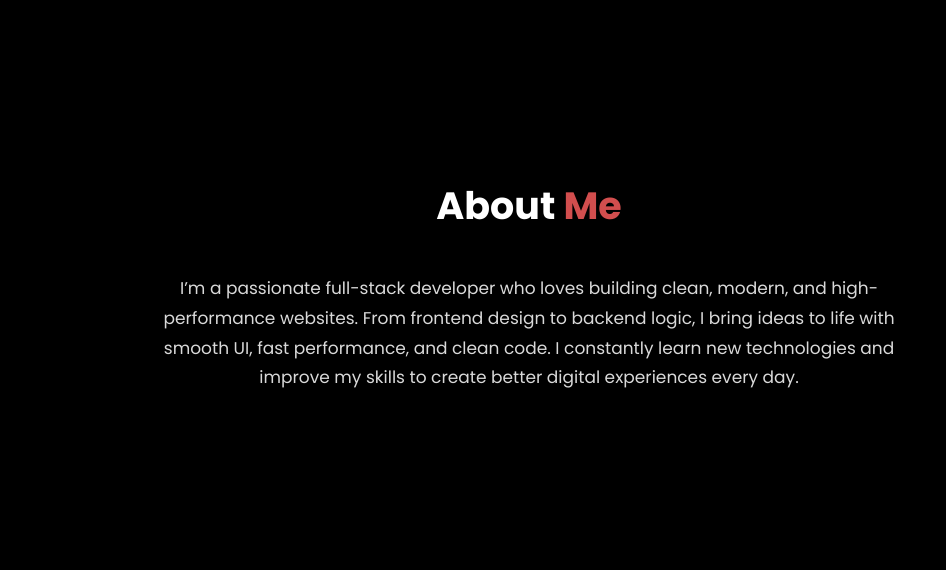
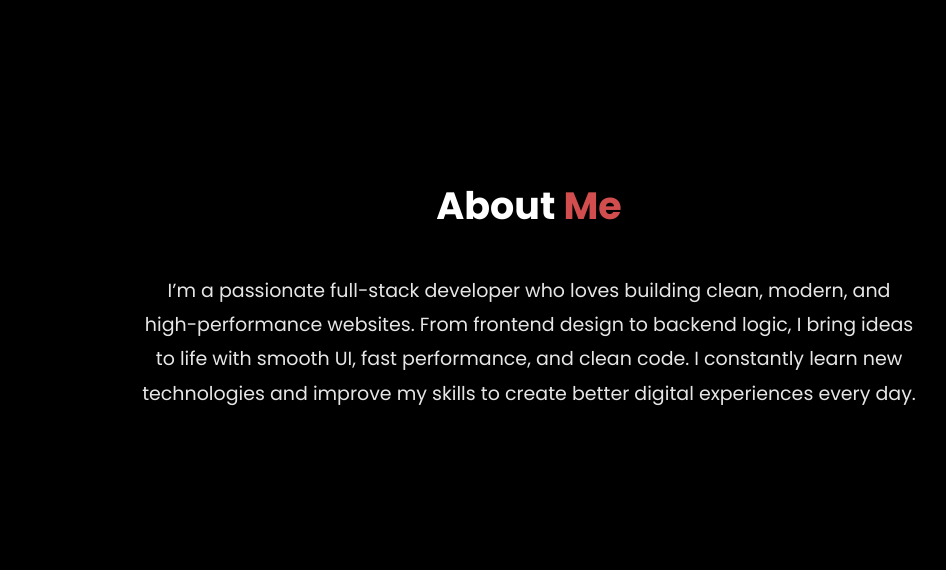
Before and after one commit to mayukhgg/mayukh, a plain HTML site: page index.html in a window 1280 px wide. Shown: the part 576-1146 px from the top of the page, without its empty margins (111-1057 px from the left). Drawn offline with Linux system fonts and the light colour scheme.

Commit message:
Update style.css

```diff
--- a/style.css
+++ b/style.css
@@ -163,13 +163,14 @@ section {
 /* ========================= ABOUT SECTION FIXED ========================= */
 
 .about p {
-    max-width: 750px;
+    max-width: 780px;
     margin: auto;
     text-align: center;
-    line-height: 1.75;
-    font-size: 17px;
-    opacity: .85;
+    line-height: 1.8;
+    font-size: 19px;      /* increased */
+    opacity: .9;          /* slightly brighter */
 }
+
 
 /* ========================= SKILLS ========================= */
 
```
